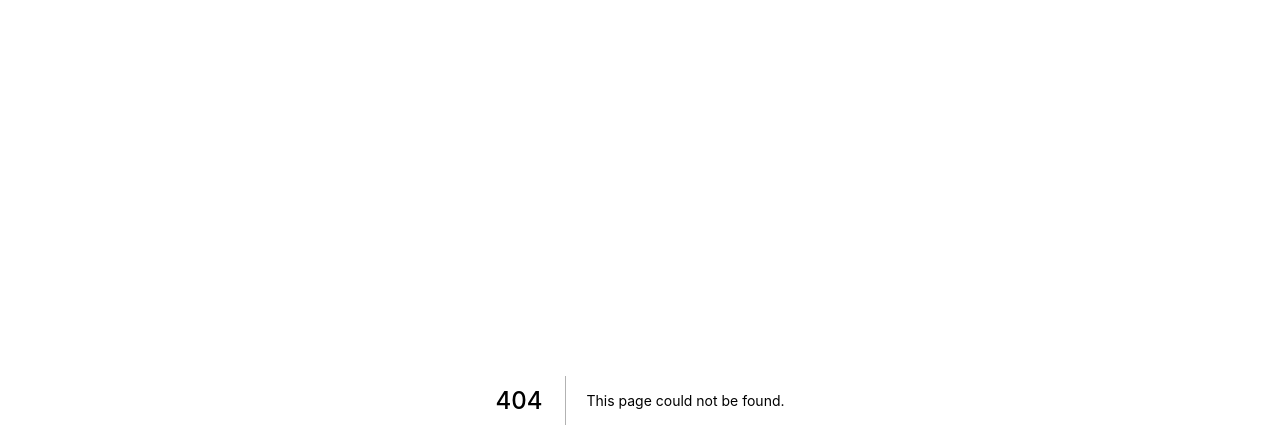
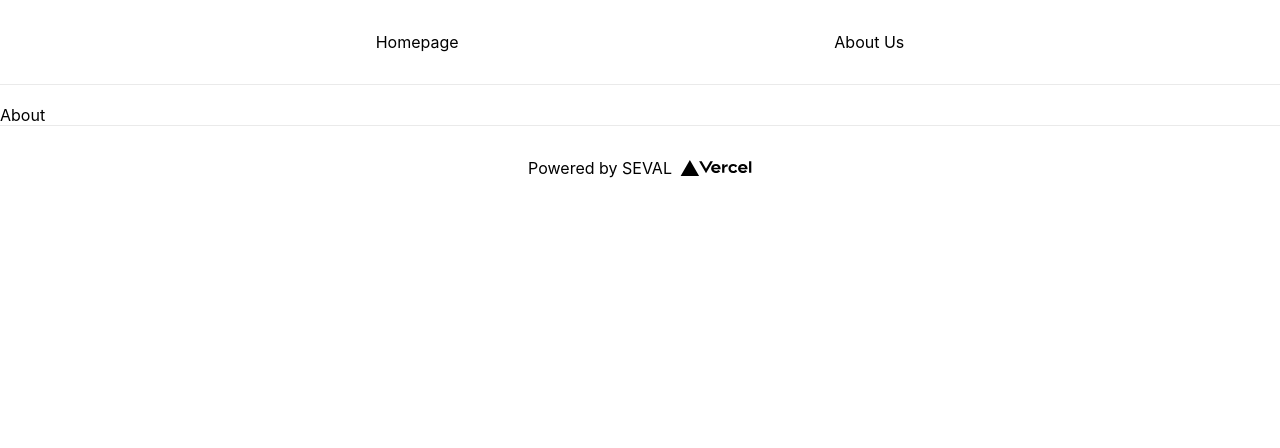
Before and after one commit to sevalyy/rick_and_morty_with_nextjs, a Next.js app: page /about in a window 1280 px wide. Before the commit this address had no page. Shown: the top 448 px of the page. Built offline with nearby package versions, Linux system fonts and the light colour scheme.

Commit message:
Master Page in Nextjs

```diff
--- /dev/null
+++ b/components/footer.js
@@ -0,0 +1,21 @@
+import React from "react";
+import Image from "next/image";
+import styles from "../styles/Home.module.css";
+
+function Footer() {
+  return (
+    <div>
+      {" "}
+      <footer className={styles.footer}>
+        <a href="/about" target="_blank" rel="noopener noreferrer">
+          Powered by SEVAL
+          <span className={styles.logo}>
+            <Image src="/vercel.svg" alt="Vercel Logo" width={72} height={16} />
+          </span>
+        </a>
+      </footer>
+    </div>
+  );
+}
+
+export default Footer;
--- /dev/null
+++ b/components/masterPage.js
@@ -0,0 +1,15 @@
+import React from "react";
+import Footer from "./footer";
+import NavBar from "./navBar";
+
+function MasterPage({ children }) {
+  return (
+    <div>
+      <NavBar />
+      {children}
+      <Footer />
+    </div>
+  );
+}
+
+export default MasterPage;
--- /dev/null
+++ b/components/navBar.js
@@ -0,0 +1,14 @@
+import Link from "next/link";
+import React from "react";
+import styles from "../styles/Home.module.css";
+
+function NavBar() {
+  return (
+    <div className={styles.navbar}>
+      <Link href="/">Homepage</Link>
+      <Link href="/about">About Us </Link>
+    </div>
+  );
+}
+
+export default NavBar;
--- /dev/null
+++ b/pages/about.js
@@ -0,0 +1,18 @@
+import Head from "next/head";
+import React from "react";
+import MasterPage from "../components/masterPage";
+
+function About() {
+  return (
+    <MasterPage>
+      <Head>
+        <title>About Us</title>
+      </Head>
+      <br />
+      About
+      <br />
+    </MasterPage>
+  );
+}
+
+export default About;
--- a/styles/Home.module.css
+++ b/styles/Home.module.css
@@ -10,6 +10,14 @@
   flex-direction: column;
   justify-content: center;
   align-items: center;
+}
+
+.navbar {
+  display: flex;
+  flex: 1;
+  padding: 2rem 0;
+  border-bottom: 1px solid #eaeaea;
+  justify-content: space-evenly;
 }
 
 .footer {
```
Also changed, not shown: pages/index.js (+8 -19 lines).
